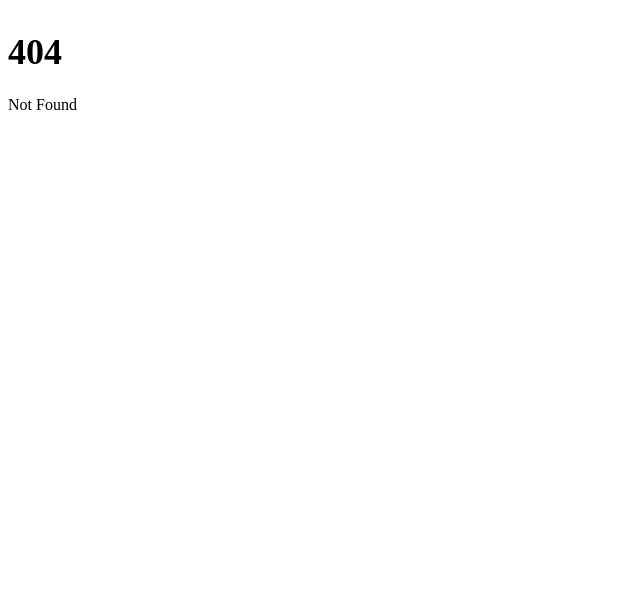
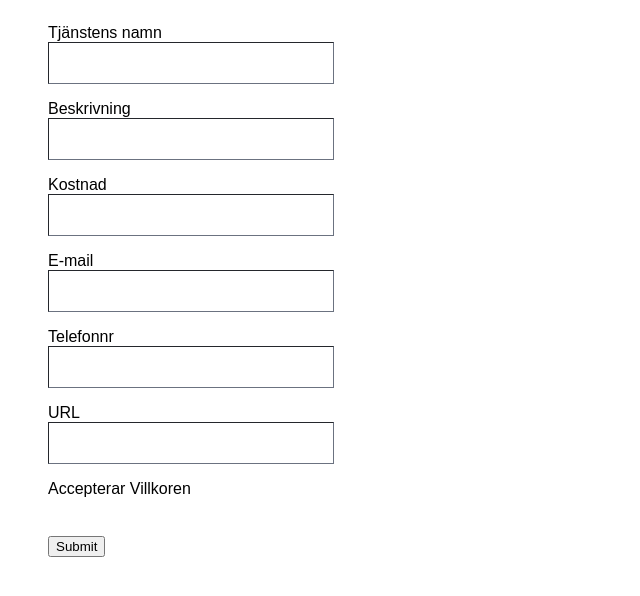
Before and after one commit to henrikvilhelmberglund/frontend-projekt-23-svelte, a SvelteKit app: page /js/02 in a window 1280 px wide. Before the commit this address had no page. Shown: the top 596 px of the page, without its empty margins (0-640 px from the left). Built offline with nearby package versions, Linux system fonts and the light colour scheme.

Commit message:
feat: :sparkles: add vanilla JS version of 02 (validering)

```diff
--- /dev/null
+++ b/src/routes/js/02/+page.svelte
@@ -0,0 +1,113 @@
+<script>
+	import { onMount } from "svelte";
+	onMount(() => {
+		let body = document.querySelector("body");
+		body.style.display = "block";
+		let form = document.querySelector("#registerform");
+		form.addEventListener("submit", (e) => inputCheck(e));
+		let errors = document.querySelectorAll(".error");
+		let inputs = document.querySelectorAll("input");
+		// console.log(errors)
+
+		function inputCheck(e) {
+			e.preventDefault();
+			let errorCount = 0;
+			inputs.forEach((input, i) => {
+				if (!input.checkValidity()) {
+					errors[i].style.display = "block";
+					errorCount += 1;
+				} else {
+					errors[i].style.display = "none";
+				}
+			});
+			if (errorCount === 0) {
+				let exists = document.querySelector("h1");
+				if (!exists) {
+					let myH1 = document.createElement("h1");
+					myH1.innerText = "no errors!! wow!";
+					document.body.append(myH1);
+				}
+			}
+		}
+
+		errors.forEach((error) => {
+			error.style.display = "none";
+		});
+	});
+</script>
+
+<svelte:body bind:this={document} />
+
+<form id="registerform" class="registerform" novalidate>
+	<ul>
+		<li>
+			<label for="servicename">Tjänstens namn</label>
+			<input type="text" id="servicename" name="servicename" required minlength="5" />
+			<span class="error" id="servicename-error"
+				>Du måste fylla i tjänstens namn med minst 5 bokstäver</span>
+		</li>
+		<li>
+			<label for="description">Beskrivning</label>
+			<input type="text" id="description" name="description" required maxlength="200" />
+			<span class="error" id="description-error"
+				>Du måste fylla i en beskrivning med max 200 bokstäver</span>
+		</li>
+		<li>
+			<label for="price">Kostnad</label>
+			<input type="number" id="price" name="price" required />
+			<span class="error" id="price-error">Du måste fylla en kostnad med siffror</span>
+		</li>
+		<li>
+			<label for="email">E-mail</label>
+			<input type="email" id="email" name="email" required />
+			<span class="error" id="email-error">Du måste fylla i en emailaddress med @</span>
+		</li>
+		<li>
+			<label for="phone">Telefonnr</label>
+			<input type="tel" id="phone" name="phone" />
+			<span class="error" id="phone-error">Du måste fylla i ett telefonnummer</span>
+		</li>
+		<li>
+			<label for="url">URL</label>
+			<input type="url" id="url" name="url" />
+			<span class="error" id="url-error"
+				>Du måste fylla i en URL som börjar med http:// eller https://</span>
+		</li>
+		<li>
+			<label for="accept">Accepterar Villkoren</label>
+			<input type="checkbox" id="accept" name="accept" required />
+			<span class="error" id="accept-error">Du måste acceptera villkoren </span>
+		</li>
+		<li>
+			<button>Submit</button>
+		</li>
+	</ul>
+</form>
+
+<style>
+	:global(body) {
+		display: none;
+		font-family: Arial, Helvetica, sans-serif;
+	}
+
+	.error {
+		color: red;
+	}
+
+	.registerform {
+		width: 300px;
+	}
+
+	.registerform li {
+		list-style: none;
+		margin-bottom: 1rem;
+	}
+
+	.registerform li label {
+		display: block;
+	}
+
+	.registerform li input:not([type="checkbox"]) {
+		width: 100%;
+	}
+</style>
```
